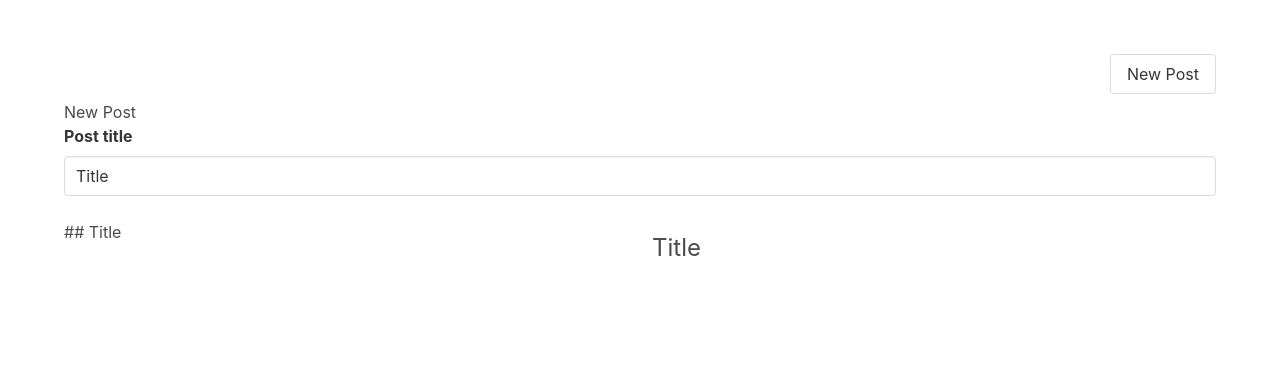
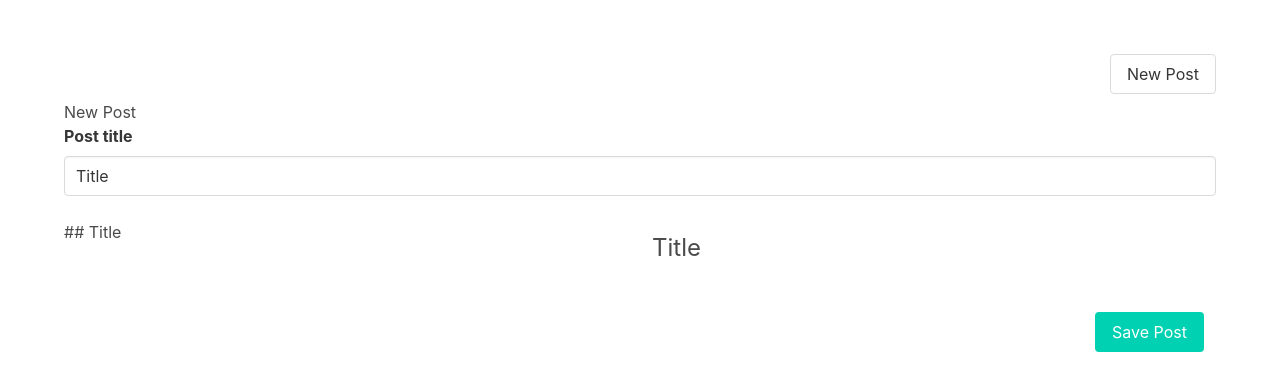
Before and after one commit to GabrielaMendes/vue-posts-page, a Vue app: page /posts/new in a window 1280 px wide. Shown: the top 390 px of the page. Built offline with nearby package versions, Linux system fonts and the light colour scheme.

Commit message:
feature: created button and handler to save and create a new post

```diff
--- a/src/components/PostWriter.vue
+++ b/src/components/PostWriter.vue
@@ -4,6 +4,7 @@ import { TimelinePost } from "../posts";
 import { marked } from "marked";
 import highlightjs from "highlight.js";
 import debounce from "lodash/debounce";
+import { usePosts } from "../stores/posts";
 
 const props = defineProps<{
 	post: TimelinePost;
@@ -13,6 +14,8 @@ const title = ref(props.post.title);
 const content = ref(props.post.markdown);
 const contentEditable = ref<HTMLDivElement>();
 const html = ref("");
+
+const posts = usePosts();
 
 function parseHtml(markdown: string) {
 	marked.parse(
@@ -30,9 +33,12 @@ function parseHtml(markdown: string) {
 	);
 }
 
-watch(content, debounce((newContent) => {
+watch(
+	content,
+	debounce((newContent) => {
 		parseHtml(newContent);
-	}, 200), {
+	}, 200),
+	{
 		immediate: true,
 	}
 );
@@ -49,6 +55,16 @@ function handleInput() {
 		throw Error("ContentEditable DOM node was not found");
 	}
 	content.value = contentEditable.value.innerText;
+}
+
+function handeClick() {
+	const newPost: TimelinePost = {
+		...props.post,
+		title: title.value,
+		markdown: content.value,
+		html: html.value,
+	};
+  posts.createPost(newPost);
 }
 </script>
 
@@ -70,4 +86,12 @@ function handleInput() {
 			<div v-html="html" />
 		</div>
 	</div>
+
+	<div class="comumns">
+		<div class="column">
+			<button class="button is-primary is-pulled-right" @click="handeClick">
+				Save Post
+			</button>
+		</div>
+	</div>
 </template>
--- a/src/stores/posts.ts
+++ b/src/stores/posts.ts
@@ -9,8 +9,8 @@ interface PostsState {
 	selectedPeriod: Period;
 }
 
-function delay () {
-  return new Promise<void>(res => setTimeout(res, 1500))
+function delay() {
+	return new Promise<void>((res) => setTimeout(res, 1500));
 }
 
 export const usePosts = defineStore("posts", {
@@ -28,7 +28,7 @@ export const usePosts = defineStore("posts", {
 		async fetchPosts() {
 			const res = await window.fetch("http://localhost:8000/posts");
 			const data = (await res.json()) as Post[];
-      await delay()
+			await delay();
 
 			const ids: string[] = [];
 			const all = new Map<string, Post>();
@@ -39,6 +39,10 @@ export const usePosts = defineStore("posts", {
 
 			this.ids = ids;
 			this.all = all;
+		},
+
+		createPost(post: TimelinePost) {
+			console.log(post);
 		},
 	},
 
```
